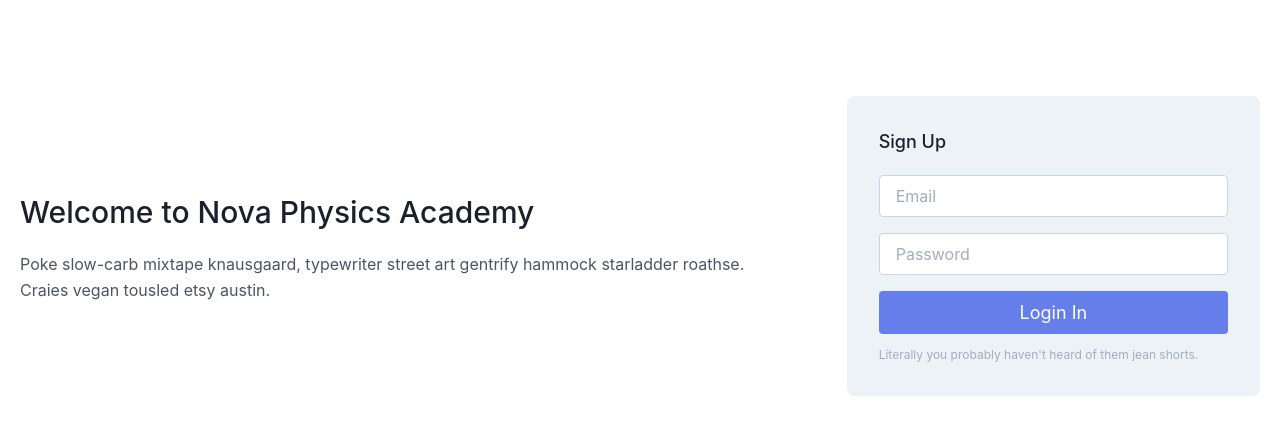
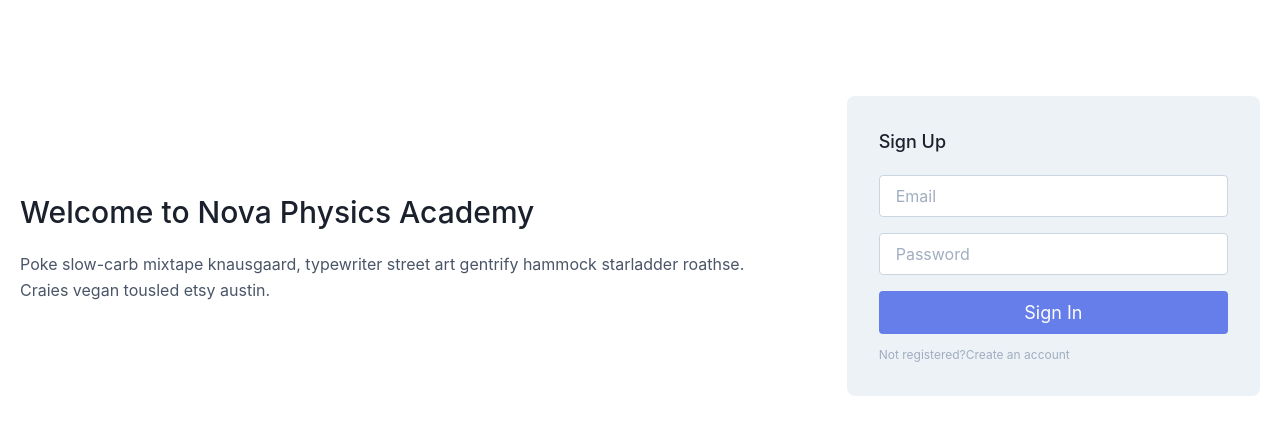
Before and after one commit to hiranthaPeiris/blog-frontend, a React (Create React App) app: page / in a window 1280 px wide. Shown: the top 434 px of the page. Built offline with nearby package versions, Linux system fonts and the light colour scheme.

Commit message:
I modified sign in page to component and I install react-route-dom and set routing in app.js

```diff
--- a/src/App.js
+++ b/src/App.js
@@ -1,25 +1,16 @@
 import React from 'react';
 import './App.css';
-import './assets/tailwind.css';
-import './assets/main.css';
+import {SignIn} from './Component/SignInUI'
+// eslint-disable-next-line no-unused-vars
+import {BrowserRouter,Route,Switch} from 'react-router-dom'
 
 function App() {
   return (
-        <section class="text-gray-700 body-font">
-          <div class="container px-5 py-24 mx-auto flex flex-wrap items-center">
-            <div class="lg:w-3/5 md:w-1/2 md:pr-16 lg:pr-0 pr-0">
-              <h1 class="title-font font-medium text-3xl text-gray-900">Welcome to Nova Physics Academy</h1>
-              <p class="leading-relaxed mt-4">Poke slow-carb mixtape knausgaard, typewriter street art gentrify hammock starladder roathse. Craies vegan tousled etsy austin.</p>
-            </div>
-            <div class="lg:w-2/6 md:w-1/2 bg-gray-200 rounded-lg p-8 flex flex-col md:ml-auto w-full mt-10 md:mt-0">
-              <h2 class="text-gray-900 text-lg font-medium title-font mb-5">Sign Up</h2>
-              <input class="bg-white rounded border border-gray-400 focus:outline-none focus:border-indigo-500 text-base px-4 py-2 mb-4" placeholder="Email" type="text"/>
-              <input class="bg-white rounded border border-gray-400 focus:outline-none focus:border-indigo-500 text-base px-4 py-2 mb-4" placeholder="Password" type="string"/>
-              <button class="text-white bg-indigo-500 border-0 py-2 px-8 focus:outline-none hover:bg-indigo-600 rounded text-lg">Login In</button>
-              <p class="text-xs text-gray-500 mt-3">Literally you probably haven't heard of them jean shorts.</p>
-            </div>
-          </div>
-        </section>
+    <BrowserRouter>
+    <switch>
+      <Route path='/' component={SignIn} exact/>
+    </switch>
+    </BrowserRouter>
   );
 }
 
--- /dev/null
+++ b/src/Component/SignInUI.js
@@ -0,0 +1,24 @@
+import React,{Component} from 'react'
+
+export class SignIn extends Component{
+    render(){
+        return(
+            <section class="text-gray-700 body-font">
+            <div class="container px-5 py-24 mx-auto flex flex-wrap items-center">
+              <div class="lg:w-3/5 md:w-1/2 md:pr-16 lg:pr-0 pr-0">
+                <h1 class="title-font font-medium text-3xl text-gray-900">Welcome to Nova Physics Academy</h1>
+                <p class="leading-relaxed mt-4">Poke slow-carb mixtape knausgaard, typewriter street art gentrify hammock starladder roathse. Craies vegan tousled etsy austin.</p>
+              </div>
+              <div class="lg:w-2/6 md:w-1/2 bg-gray-200 rounded-lg p-8 flex flex-col md:ml-auto w-full mt-10 md:mt-0">
+                <h2 class="text-gray-900 text-lg font-medium title-font mb-5">Sign Up</h2>
+                <input class="bg-white rounded border border-gray-400 focus:outline-none focus:border-indigo-500 text-base px-4 py-2 mb-4" placeholder="Email" type="text"/>
+                <input class="bg-white rounded border border-gray-400 focus:outline-none focus:border-indigo-500 text-base px-4 py-2 mb-4" placeholder="Password" type="string"/>
+                <button class="text-white bg-indigo-500 border-0 py-2 px-8 focus:outline-none hover:bg-indigo-600 rounded text-lg">Sign In</button>
+                <p class="text-xs text-gray-500 mt-3" >Not registered?Create an account</p>
+              </div>
+            </div>
+          </section>
+        );
+
+    }
+}
```
